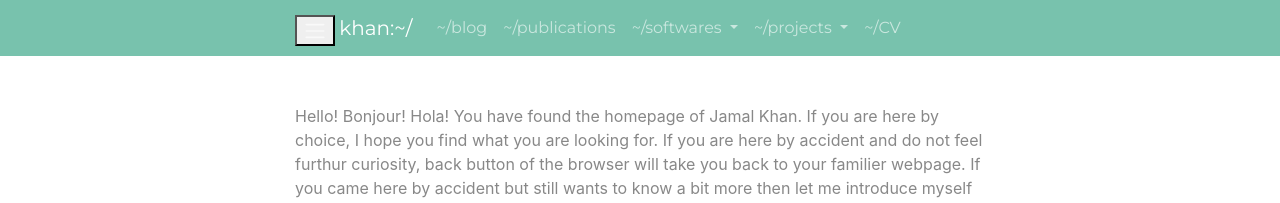
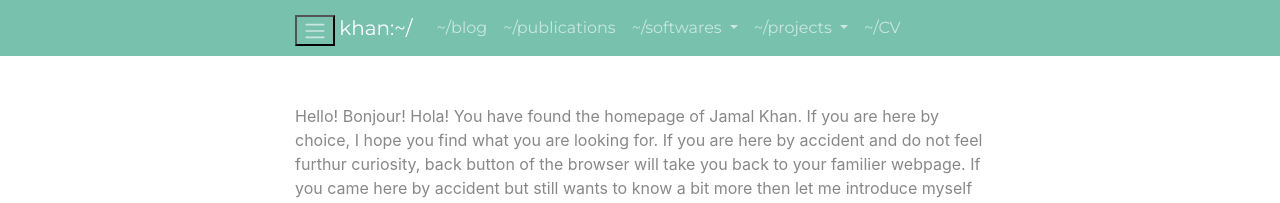
Before and after one commit to jamal919/jamal919.github.io, a Jekyll site: the page built from index.md, in a window 1280 px wide. Shown: the top 203 px of the page. Built offline with Jekyll 4.4.1, drawn with Linux system fonts in a browser that asks for light colours.

Commit message:
:lipstick: Updates button color

```diff
--- a/_includes/header.html
+++ b/_includes/header.html
@@ -2,7 +2,7 @@
   <div class="container">
       <div class="navbar-header">
         <span>
-            <button class="navbar-toggle collapsed" type="button" data-toggle="collapse" data-target="#navbarNav" aria-controls="navbarNav" aria-expanded="false" aria-label="Toggle navigation">
+            <button class="navbar-toggle collapsed bg-primary" type="button" data-toggle="collapse" data-target="#navbarNav" aria-controls="navbarNav" aria-expanded="false" aria-label="Toggle navigation">
                 <span class="navbar-toggler-icon"></span>
             </button>
             <a class="navbar-brand" href="/">khan:~/</a>
```
